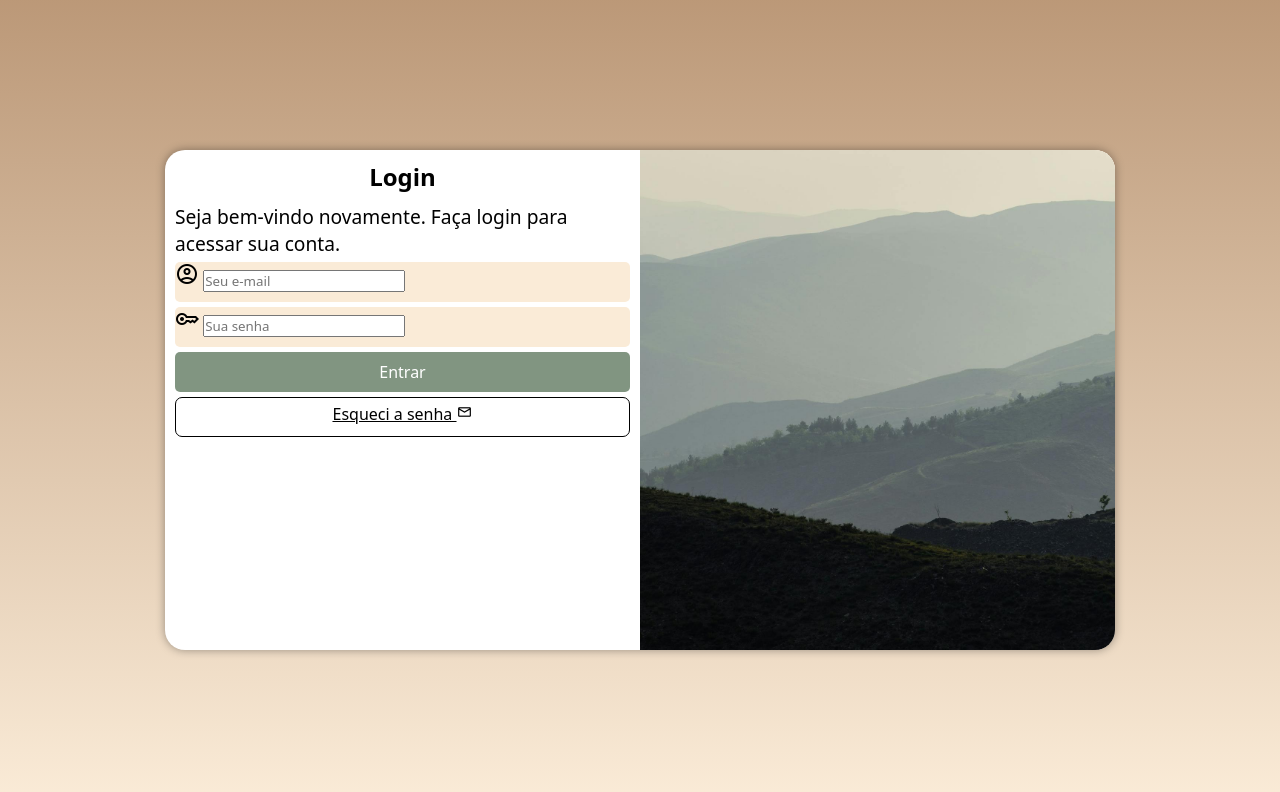
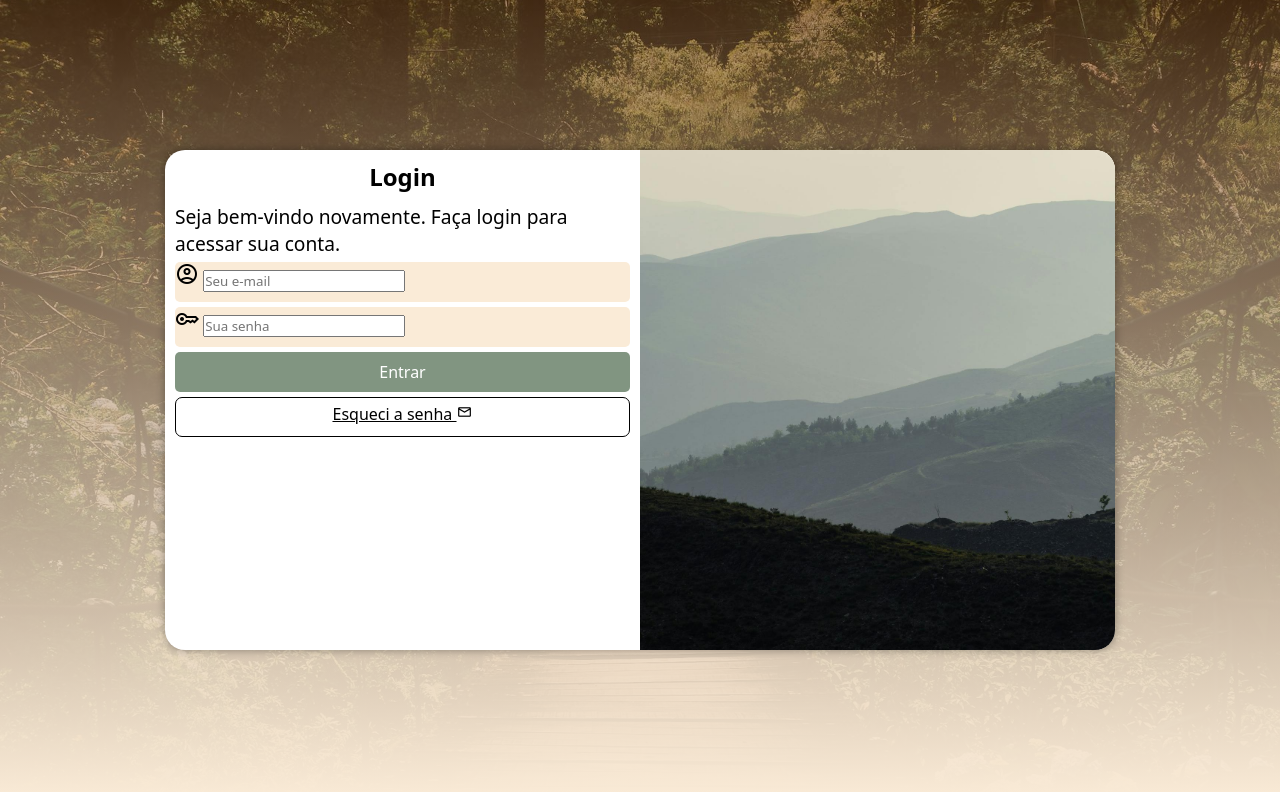
Before and after one commit to Hygorhhss/projeto-login, a plain HTML site: page index.html in a window 1280 px wide. Drawn offline with nearby package versions, Linux system fonts and the light colour scheme.

Commit message:
atualização background

```diff
--- a/estilos/style.css
+++ b/estilos/style.css
@@ -17,6 +17,9 @@ body, html {
     background-color: antiquewhite;
     height: 100vh;
     width: 100vw;
+    background: url(../imagens/back.jpg) no-repeat;
+    background-position: center;
+    background-size: cover;
 }
 
 main { /*deixar relativo ao restante*/
```
Also changed, not shown: imagens/back.jpg (added).
